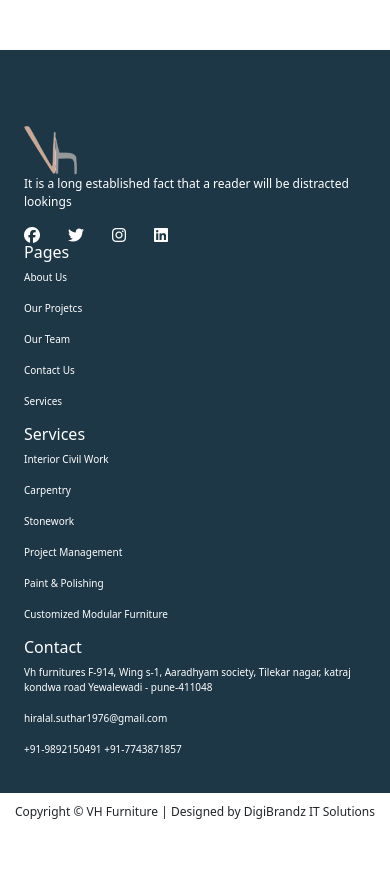
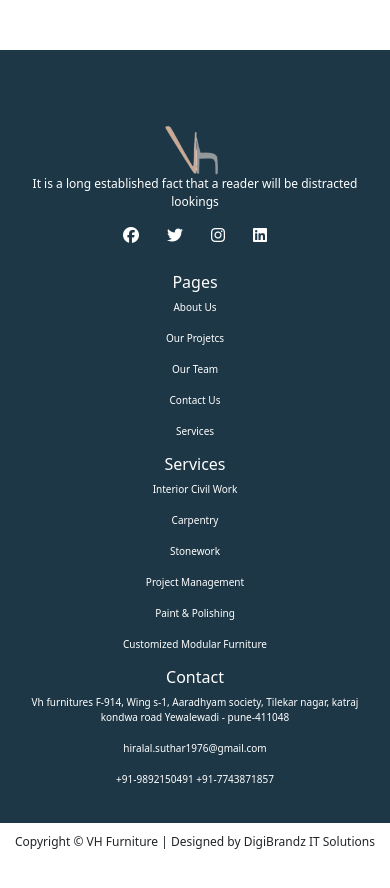
Before and after one commit to HarshThakur81/vbs-furniture, a plain HTML site: page index.html in a window 390 px wide. Shown: the part 6460-7348 px from the top of the page. Drawn offline with nearby package versions, Linux system fonts and the light colour scheme.

Commit message:
add a new footer in center

```diff
--- a/index.html
+++ b/index.html
@@ -139,7 +139,7 @@
               <button style="    font-size: small;
               background: #1D3746;
               height: 26px;
-              width: 135px;
+              width: 120px;
               color: white;
               border-radius: 15px;
               font-weight: 100;">CONTACT NOW</button>
@@ -341,8 +341,7 @@
         <div class="col-lg-6 col-md-6 col-sm-12">
           <h3 style="font-style: oblique;">Customer Review</h3>
           <p style="font-size: small; padding-top: 20px;    color: #4f5353">Lorem Ipsum is simply dummy text of the
-            printing and
-            typesetting industry. Ipsum has been the industry's standard it has survived not only five centuries, but
+            printing and typesetting industry. Ipsum has been the industry's standard it has survived not only five centuries, but
             also the leap into electronic.
           </p>
         </div>
@@ -367,7 +366,7 @@
             <h6 style="font-size: smaller; padding-left: 40px;">The Designer Are very proffesional and Provide
               very<br>good Quality Services</h6>
             <p style="color: darkgray; padding-left: 40px;">Lorem ipsum dolor sit amet consectetur adipisicing elit.
-              Fugiat assumenda libero tenetur perspiciatis itaque!</p>
+              Fugiat<br>assumenda libero tenetur perspiciatis itaque!</p>
           </div>
           <div class="d-flex justify-content-between">
             <div class="d-flex  card_images" style="    padding-left: 30px;
@@ -403,9 +402,9 @@ padding-bottom: 20px;"> Read More <i class="fa-solid fa-arrow-right"></i></a>
           </div>
           <div class="text">
             <h6 style="font-size: smaller; padding-left: 40px;">The Designer Are very proffesional and Provide
-              very<br>good Quality Services</h6>
+              very good<br>Quality Services</h6>
             <p style="color: darkgray; padding-left: 40px;">Lorem ipsum dolor sit amet consectetur adipisicing elit.
-              Fugiat assumenda libero tenetur perspiciatis itaque!</p>
+              Fugiat<br>assumenda libero tenetur perspiciatis itaque!</p>
           </div>
           <div class="d-flex justify-content-between">
             <div class="d-flex  card_images" style="    padding-left: 30px;
@@ -454,10 +453,10 @@ padding-bottom: 20px;"> Read More <i class="fa-solid fa-arrow-right"></i></a>
     padding-bottom: 20px;">
     <div class="container">
       <div class="row" style="padding-top: 60px;justify-content: center;">
-        <div class="col-md-3">
+        <div class="col-lg-3 col-md-6 col-sm-6 add_for">
           <img class="QT" src="image 107.png" alt="" />
           <p style="font-size: 12px;">It is a long established fact that a reader will be distracted lookings</p>
-          <div style="display: flex;
+          <div class="add_new" style="display: flex;
                         gap: 28px;">
             <i class="fa-brands fa-facebook"></i>
             <i class="fa-brands fa-twitter"></i>
@@ -465,7 +464,7 @@ padding-bottom: 20px;"> Read More <i class="fa-solid fa-arrow-right"></i></a>
             <i class="fa-brands fa-linkedin"></i>
           </div>
         </div>
-        <div class="col-md-2" style="font-size: x-small;">
+        <div class="col-lg-2 col-md-6 col-sm-6 footer_col" style="font-size: x-small;">
           <h6>Pages</h6>
           <p>About Us</p>
           <p>Our Projetcs</p>
@@ -473,7 +472,7 @@ padding-bottom: 20px;"> Read More <i class="fa-solid fa-arrow-right"></i></a>
           <p>Contact Us</p>
           <p>Services</p>
         </div>
-        <div class="col-md-2" style="font-size:x-small;">
+        <div class="col-lg-2 col-md-6 col-sm-6 footer_col" style="font-size:x-small;">
           <h6>Services</h6>
           <p>Interior Civil Work</p>
           <p>Carpentry</p>
@@ -482,7 +481,7 @@ padding-bottom: 20px;"> Read More <i class="fa-solid fa-arrow-right"></i></a>
           <p>Paint & Polishing</p>
           <p>Customized Modular Furniture</p>
         </div>
-        <div class="col-md-3" style="font-size: x-small;">
+        <div class="col-lg-3 col-md-6 col-sm-6 footer_col" style="font-size: x-small;">
           <h6>Contact</h6>
           <p>Vh furnitures F-914, Wing s-1, Aaradhyam society, Tilekar nagar, katraj kondwa road Yewalewadi -
             pune-411048
--- a/style.css
+++ b/style.css
@@ -16,6 +16,7 @@
     height: 280px;
     width: 390px;
     overflow: scroll;
+
 }
 .contact_now{
     padding: 8px 17px;
@@ -45,6 +46,18 @@
     font-size: calc(2rem + 2vmin);
   }
 
+  @media (max-width: 575px) {
+.footer_col{
+    text-align: center;
+}
+.add_for{
+    text-align: center;
+}
+.add_new{
+    justify-content: center;
+    margin-bottom: 30px;
+}
+  }
   /* Small screens */
   @media (max-width: 600px) {
     .V {
@@ -169,6 +182,7 @@ height: 250px;
 }
 .cls{
     overflow: scroll;
+    scrollbar-width: none;
 }
 .img1{
     height: 380px;
```
